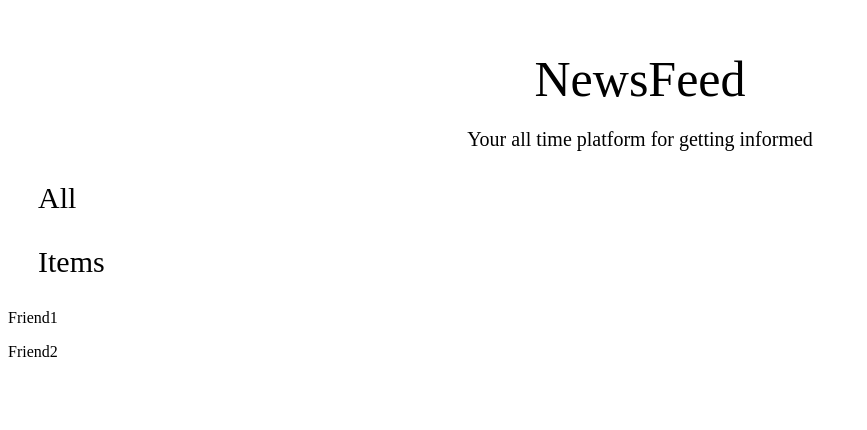
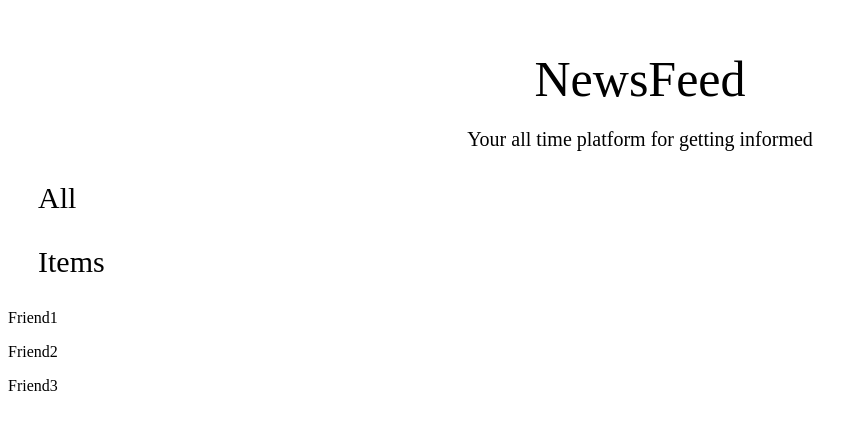
Before and after one commit to paulmunyao/newsfeed, an Angular app: page / in a window 1280 px wide. Shown: the top 430 px of the page, without its empty margins (0-867 px from the left). Built offline with nearby package versions, Linux system fonts and the light colour scheme.

Commit message:
new friend

```diff
--- a/src/app/user/user.component.html
+++ b/src/app/user/user.component.html
@@ -1,3 +1,3 @@
 <p>Friend1</p>
 <p>Friend2</p>
-<p></p>
+<p>Friend3</p>
```
